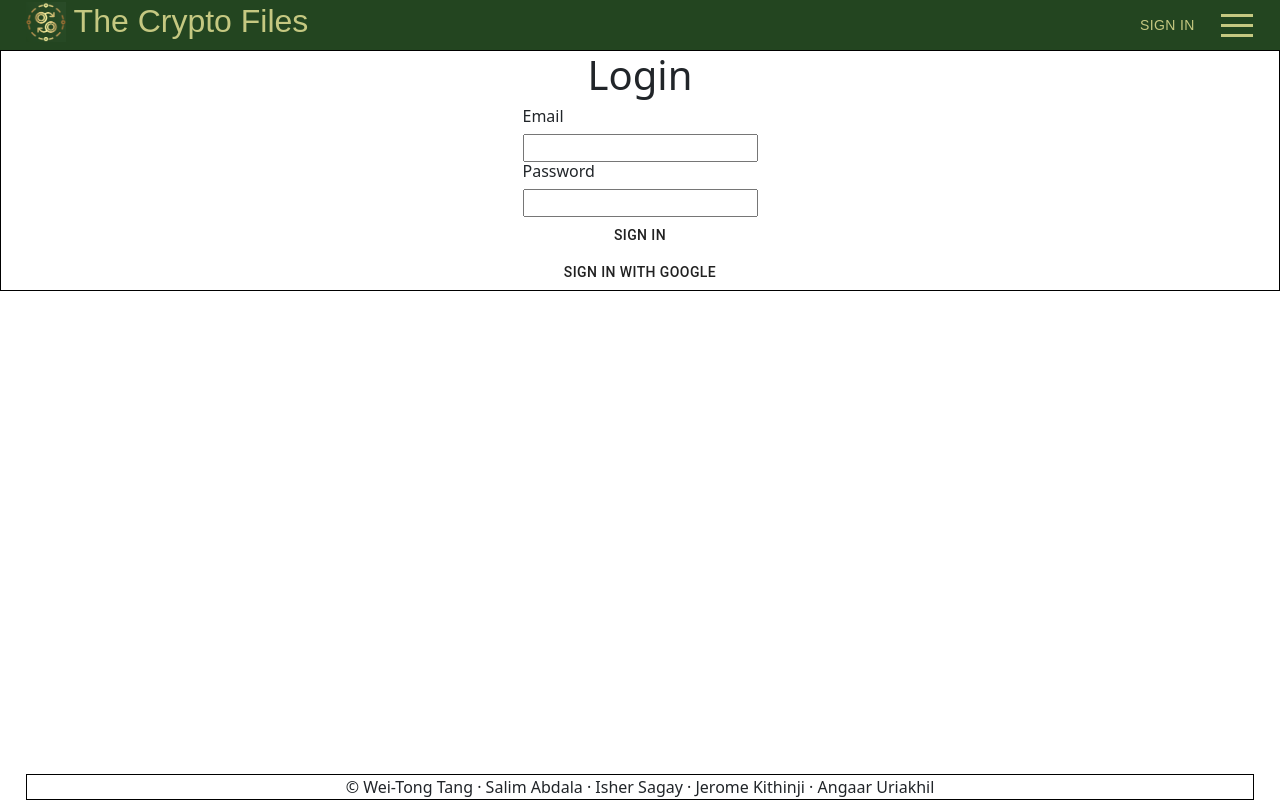
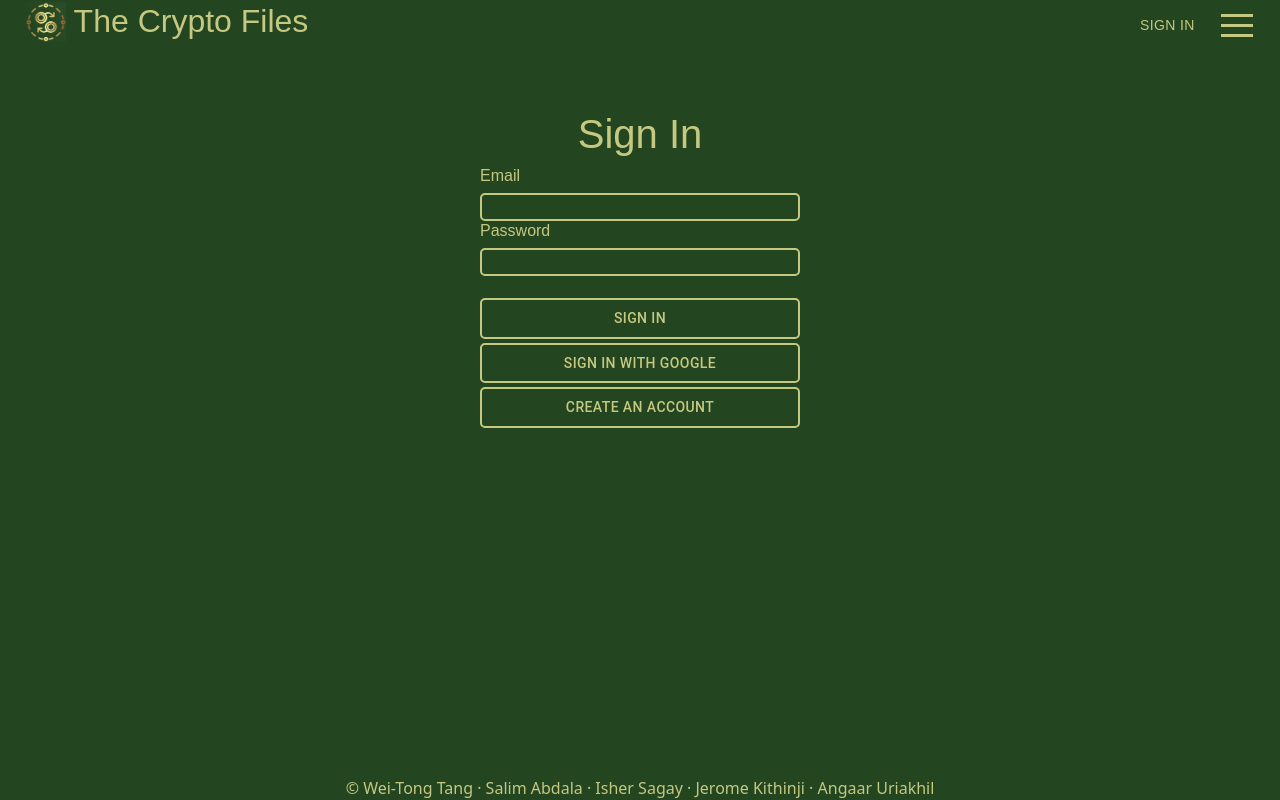
Before and after one commit to wtang98/Crypto-Price-Tracker, a React (Create React App) app in the folder frontend/crypto-project/: page /login in a window 1280 px wide. Built offline with nearby package versions, Linux system fonts and the light colour scheme; no server answers; a web font is replaced by a local one.

Commit message:
brushed up login pages

```diff
--- a/frontend/crypto-project/src/App.jsx
+++ b/frontend/crypto-project/src/App.jsx
@@ -2,12 +2,34 @@ import './App.scss';
 import Home from './pages/home/home';
 import Footer from "./components/footer/footer";
 import Nav from "./components/nav/nav";
-
+import { useEffect } from 'react';
 import {BrowserRouter, Routes, Route, Link} from "react-router-dom";
 import Prices from './pages/prices/prices';
 import Login from './pages/login/login';
+import { useStateValue } from './jses/stateprovider';
+import { auth } from './jses/firebase';
+const App = () => {
 
-const App = () => {
+	const[{basket, user}, dispatch] = useStateValue();
+
+	useEffect(()=> {
+		 //always listening if login then this refires on logout also refires
+		auth.onAuthStateChanged(authUser => {
+			console.log('USER is >>> ', authUser); //good for debugging
+			if(authUser){ //user just logged in/ already logged in
+				dispatch({
+					type: 'SET_USER',
+					user: authUser
+				})
+			}else{ //user logged out
+				dispatch({
+					type: 'SET_USER',
+					user: null
+				})
+			}
+		})
+	}, [])
+
 	return (
 		<BrowserRouter>
 			<div className = "px-0 m-0 d-flex flex-column justify-content-start app">
--- a/frontend/crypto-project/src/App.scss
+++ b/frontend/crypto-project/src/App.scss
@@ -4,4 +4,5 @@
 .app{
   height: 100vh;
   min-width: 100vw;
+  background-color: $primary-color;
 }
--- a/frontend/crypto-project/src/components/footer/footer.jsx
+++ b/frontend/crypto-project/src/components/footer/footer.jsx
@@ -4,7 +4,9 @@ import "./footer.scss"
 const Footer = () => {
 	return (
 		<div className ="footer p-0">
-			<p  className = "footer__text d-flex text-center justify-content-center p-0 m-0 ">© Wei-Tong Tang · Salim Abdala · Isher Sagay · Jerome Kithinji · Angaar Uriakhil</p>
+			<p  className = "footer__text d-flex text-center justify-content-center p-0 m-0 ">
+				© Wei-Tong Tang · Salim Abdala · Isher Sagay · Jerome Kithinji · Angaar Uriakhil
+			</p>
 		</div>
 	)
 }
--- a/frontend/crypto-project/src/components/footer/footer.scss
+++ b/frontend/crypto-project/src/components/footer/footer.scss
@@ -3,7 +3,7 @@
 .footer {
 	&__text{
 		width: 96vw;
-		border: 1px solid black;
 		list-style-type: none;
+		color: $secondary-color;
 	}
 }
--- a/frontend/crypto-project/src/components/nav/nav.jsx
+++ b/frontend/crypto-project/src/components/nav/nav.jsx
@@ -15,7 +15,13 @@ const Nav = (props) => {
     const [openMenu, setOpenMenu] = useState(false);
     const navigate = useNavigate();
     const [{basket, user}, dispatch] = useStateValue();
-    const name = user?.email.split('@');
+    const name = user?.email.split("@");
+
+    const handleAuth = () => {
+        if(user){
+            auth.signOut();
+        }
+    }
 
 
     const menuDropDown = () => {
@@ -40,8 +46,8 @@ const Nav = (props) => {
                 <h2 className="px-2 nav__header">The Crypto Files</h2>
             </Link>
             <div className="nav__burger ">
-                <Button onClick={e=> navigate('/login')} className="nav__login">
-                    Sign In
+                <Button onClick={e=> !user ? navigate('/login'): handleAuth()} className="nav__login">
+                    {user? `Hello ${name[0]}` : "Sign In"}
                 </Button>
                 <Hamburger
                 onToggle={toggled => {
--- a/frontend/crypto-project/src/components/nav/nav.scss
+++ b/frontend/crypto-project/src/components/nav/nav.scss
@@ -55,6 +55,7 @@ hr{
 		display: flex;
 		font-size: 20px;
 		margin-right: 1.5vw;
+		width: fit-content;
 		&>button{
 			color: $secondary-color;
 			margin-right: 10px;
--- a/frontend/crypto-project/src/pages/login/login.jsx
+++ b/frontend/crypto-project/src/pages/login/login.jsx
@@ -30,24 +30,28 @@ const Login = () => {
                 type: actionTypes.SET_USER,
                 user: result.user,
             })
+            navigate("/")
         })
         .catch((error) => alert(error.message));
     }
 
     return (
         <div className="login">
-            <h1>Login</h1>
+            <div className="login__container">
+                <h1>Sign In</h1>
                 <form action="">
                     <h6>Email</h6>
                     <input type="text" value={email} onChange={e=> setEmail(e.target.value)}/>
 
                     <h6>Password</h6>
-                <input type="text" value={password} onChange={e=> setPassword(e.target.value)}/>
+                    <input type="password" value={password} onChange={e=> setPassword(e.target.value)}/>
                 </form>
                 <Button onClick={signIn}>Sign in</Button>
                 <Button  type="submit" onClick={signInGoogle}>
                     Sign in with Google
                 </Button>
+                <Button onClick={e=>navigate("/signup")}>Create an account</Button>
+            </div>
         </div>
     )
 }
--- a/frontend/crypto-project/src/pages/login/login.scss
+++ b/frontend/crypto-project/src/pages/login/login.scss
@@ -1,7 +1,39 @@
+@import '../../assets/styles/styles.scss';
+
 .login{
+    font-family: $font-primary;
     display: flex;
-    flex-direction: column;
     align-items: center;
     justify-content: center;
-    border: 1px solid black;
+    height: 55vh;
+    color: $secondary-color;
+    &__container{
+        width: 25vw;
+        display: flex;
+        flex-direction: column;
+        align-items: center;
+        justify-content: center;
+        &>form{
+            width: 100%;
+            margin-bottom: 20px;
+            &>input{
+                width: 100%;
+                border: 2px solid $secondary-color;
+                border-radius: 5px;
+                background-color: $primary-color;
+                color: $secondary-color;
+            }
+        }
+        &>button{
+            width: 100%;
+            border: 2px solid $secondary-color;
+            border-radius: 5px;
+            color: $secondary-color;
+            margin: 2px;
+            &:hover{
+                background-color: $secondary-color;
+                color: $primary-color;
+            }
+        }
+    }
 }
```
Lines whose indentation alone changed are shown as unchanged.
